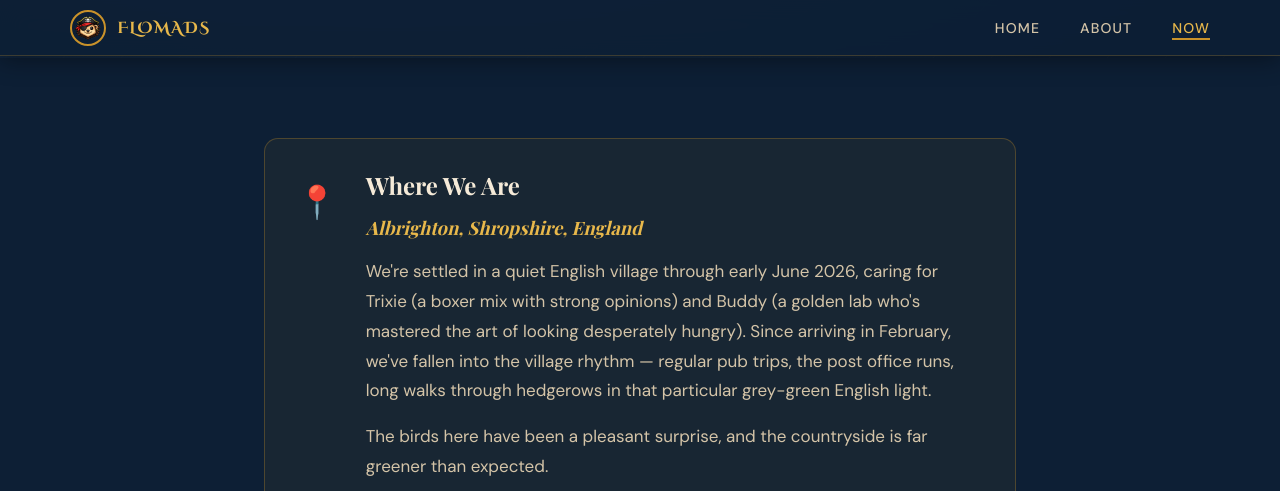
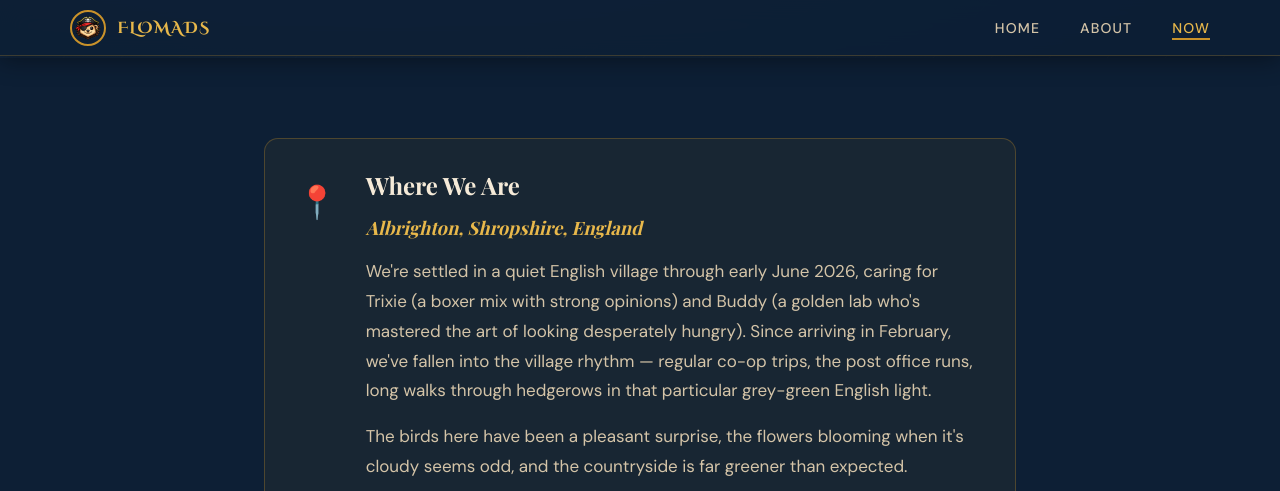
Before and after one commit to Synergy-UpLink/flomads, a Jekyll site: the page built from now/index.html, in a window 1280 px wide and 900 px high, scrolled down 322 px, cut to the strip 0-491 px from the top of the window. Built offline with Jekyll 4.4.1, drawn with Linux system fonts in a browser that asks for light colours; some web fonts are replaced.

```diff
--- a/_config.yml
+++ b/_config.yml
@@ -2,7 +2,7 @@ title: "The Flomads"
 tagline: "noMADS going with the FLO"
 description: "Two humans, one pirate hedgehog, and the open road — living full-time across the globe one petsit at a time."
 url: "https://flomads.com"
-baseurl: "/flomads"
+baseurl: ""
 
 author:
   name: "The Flomads"
--- a/now/index.html
+++ b/now/index.html
@@ -24,8 +24,8 @@ now_updated: "April 2026"
       <div class="now-block-body">
         <h2>Where We Are</h2>
         <p class="now-highlight">Albrighton, Shropshire, England</p>
-        <p>We're settled in a quiet English village through early June 2026, caring for Trixie (a boxer mix with strong opinions) and Buddy (a golden lab who's mastered the art of looking desperately hungry). Since arriving in February, we've fallen into the village rhythm — regular pub trips, the post office runs, long walks through hedgerows in that particular grey-green English light.</p>
-        <p>The birds here have been a pleasant surprise, and the countryside is far greener than expected.</p>
+        <p>We're settled in a quiet English village through early June 2026, caring for Trixie (a boxer mix with strong opinions) and Buddy (a golden lab who's mastered the art of looking desperately hungry). Since arriving in February, we've fallen into the village rhythm — regular co-op trips, the post office runs, long walks through hedgerows in that particular grey-green English light.</p>
+        <p>The birds here have been a pleasant surprise, the flowers blooming when it's cloudy seems odd, and the countryside is far greener than expected.</p>
       </div>
     </div>
 
```
